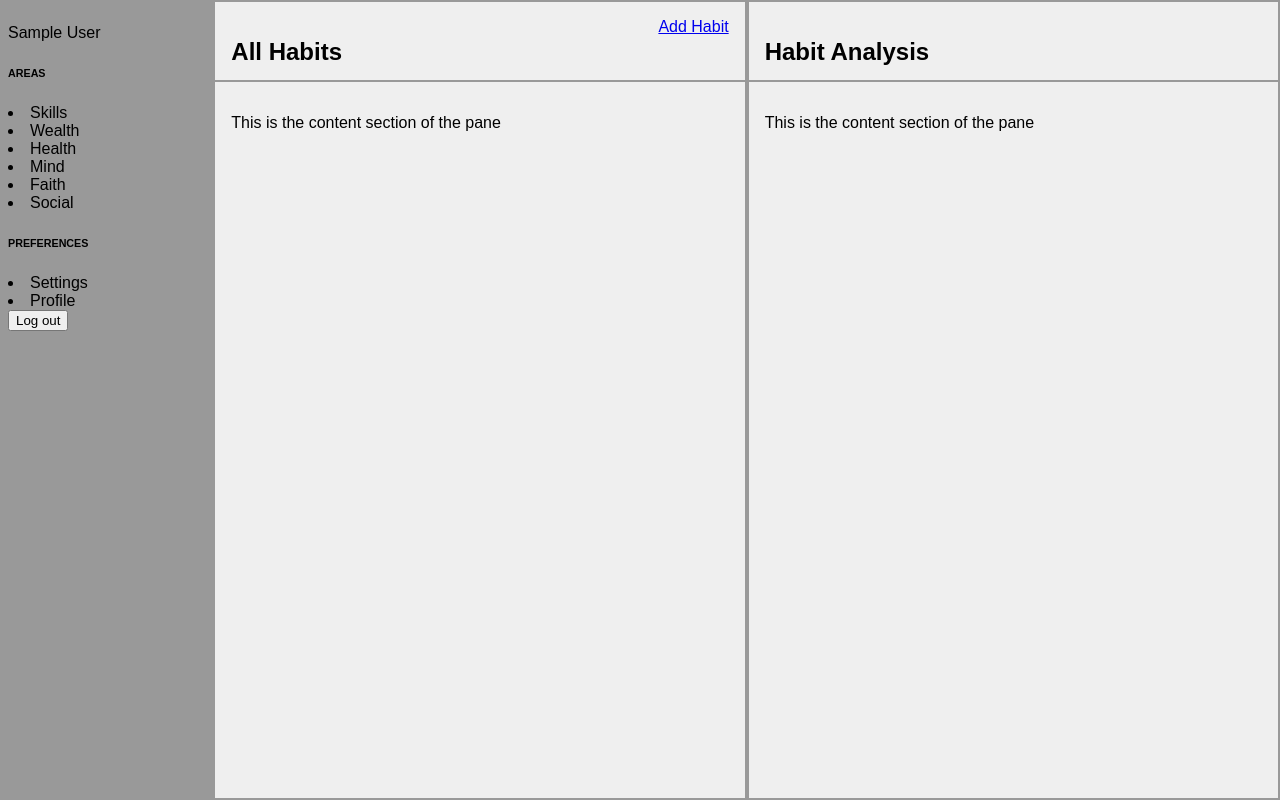
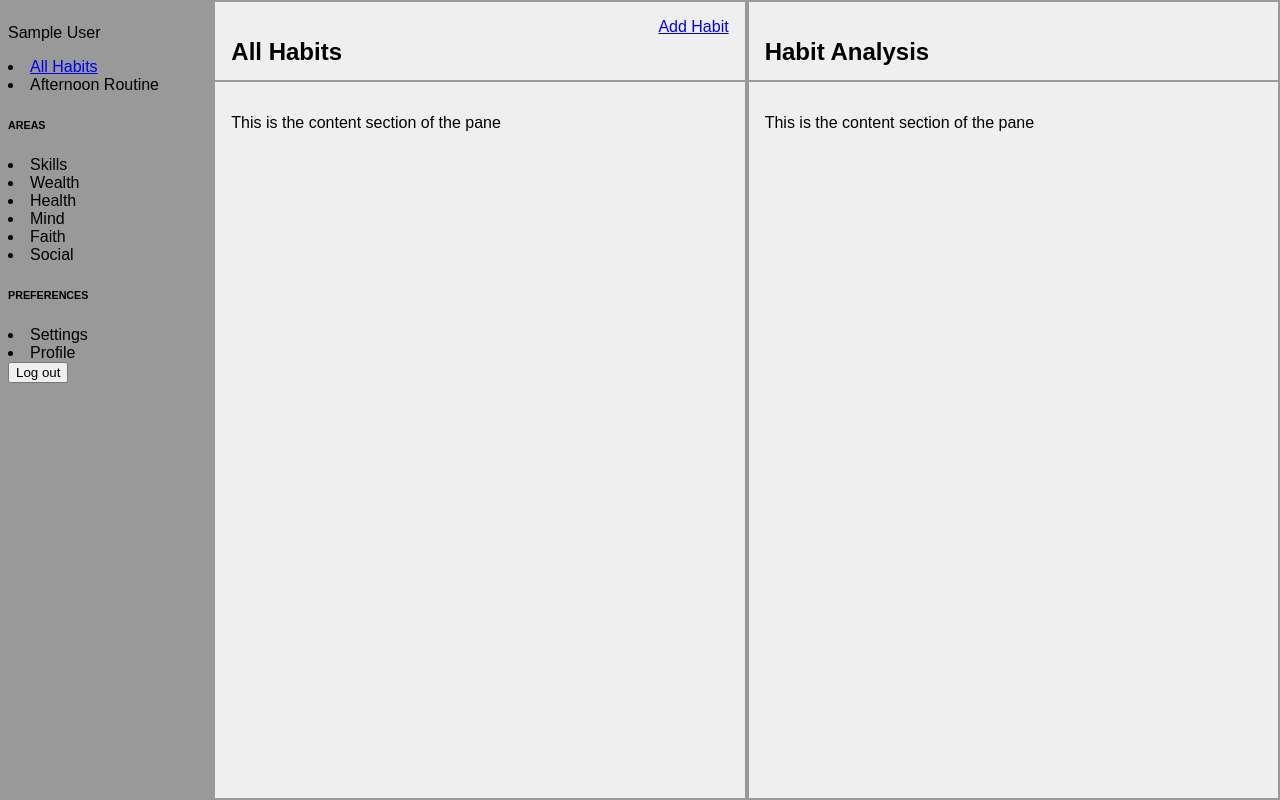
Before and after one commit to fahadahmed/drillz, a React app in the folder packages/app/: page /dashboard in a window 1280 px wide. Built offline with nearby package versions, Linux system fonts and the light colour scheme; no server answers; sample sign-in values are in the browser's storage.

Commit message:
DRIL-12 added the functionality to add multiple habits to firestore

```diff
--- a/packages/app/src/components/SideNavigation/SideNavigation.tsx
+++ b/packages/app/src/components/SideNavigation/SideNavigation.tsx
@@ -1,4 +1,5 @@
 import React, { useContext } from 'react';
+import { Link } from 'react-router-dom';
 import styled from '@emotion/styled';
 import { AppContext } from '../AppProvider';
 import { auth } from '../../config/firebase';
@@ -16,6 +17,12 @@ function SideNavigation() {
   return (
     <SideBarContainer>
       <p>{currentUser.displayName}</p>
+      <div>
+        <li>
+          <Link to="/dashboard">All Habits</Link>
+        </li>
+        <li>Afternoon Routine</li>
+      </div>
       <h6>AREAS</h6>
       {AREAS.map((area) => (
         <li key={area}>{area}</li>
--- a/packages/app/src/config/firebase.ts
+++ b/packages/app/src/config/firebase.ts
@@ -4,6 +4,7 @@ import {
   collection,
   doc,
   getDocs,
+  getDoc,
   addDoc,
   setDoc,
   connectFirestoreEmulator,
@@ -44,6 +45,7 @@ export {
   collection,
   doc,
   getDocs,
+  getDoc,
   addDoc,
   setDoc,
   createUserWithEmailAndPassword,
--- a/packages/app/src/pages/AddHabit/components/GoodHabit/GoodHabit.tsx
+++ b/packages/app/src/pages/AddHabit/components/GoodHabit/GoodHabit.tsx
@@ -1,6 +1,6 @@
 import React, { useContext, SyntheticEvent } from 'react';
 import { AppContext } from '../../../../components';
-import { db, setDoc, doc } from '../../../../config/firebase';
+import { db, setDoc, doc, getDoc } from '../../../../config/firebase';
 
 const UNITS = ['times', 'mins', 'ml', 'serve', 'cups'];
 const TIMEFRAME = ['daily', 'weekly', 'monthly'];
@@ -22,10 +22,13 @@ function GoodHabit() {
     const unit = target.unit.value;
     const timeframe = target.timeframe.value;
 
-    console.log('We need to create a new habit', currentUser);
-    console.log(habitName, goal, unit, timeframe);
+    const userData = await getDoc(doc(db, `userData/${currentUser.uid}`));
+    console.log(userData.data());
+    const userHabits = userData.data().habits;
+
     await setDoc(doc(db, 'userData', currentUser.uid), {
       habits: [
+        ...userHabits,
         {
           habitName,
           goal,
--- a/packages/app/src/pages/routes.tsx
+++ b/packages/app/src/pages/routes.tsx
@@ -6,8 +6,8 @@ import { AppContainer, AppContext } from '../components';
 function AppRoutes() {
   const { currentUser } = useContext(AppContext);
   return (
-    <AppContainer authenticated={currentUser ? true : false}>
-      <Router>
+    <Router>
+      <AppContainer authenticated={currentUser ? true : false}>
         <Routes>
           {!currentUser && (
             <>
@@ -24,8 +24,8 @@ function AppRoutes() {
           )}
           <Route path="*" element={<Navigate to={currentUser ? '/dashboard' : '/sign-in'} />} />
         </Routes>
-      </Router>
-    </AppContainer>
+      </AppContainer>
+    </Router>
   );
 }
 
```
